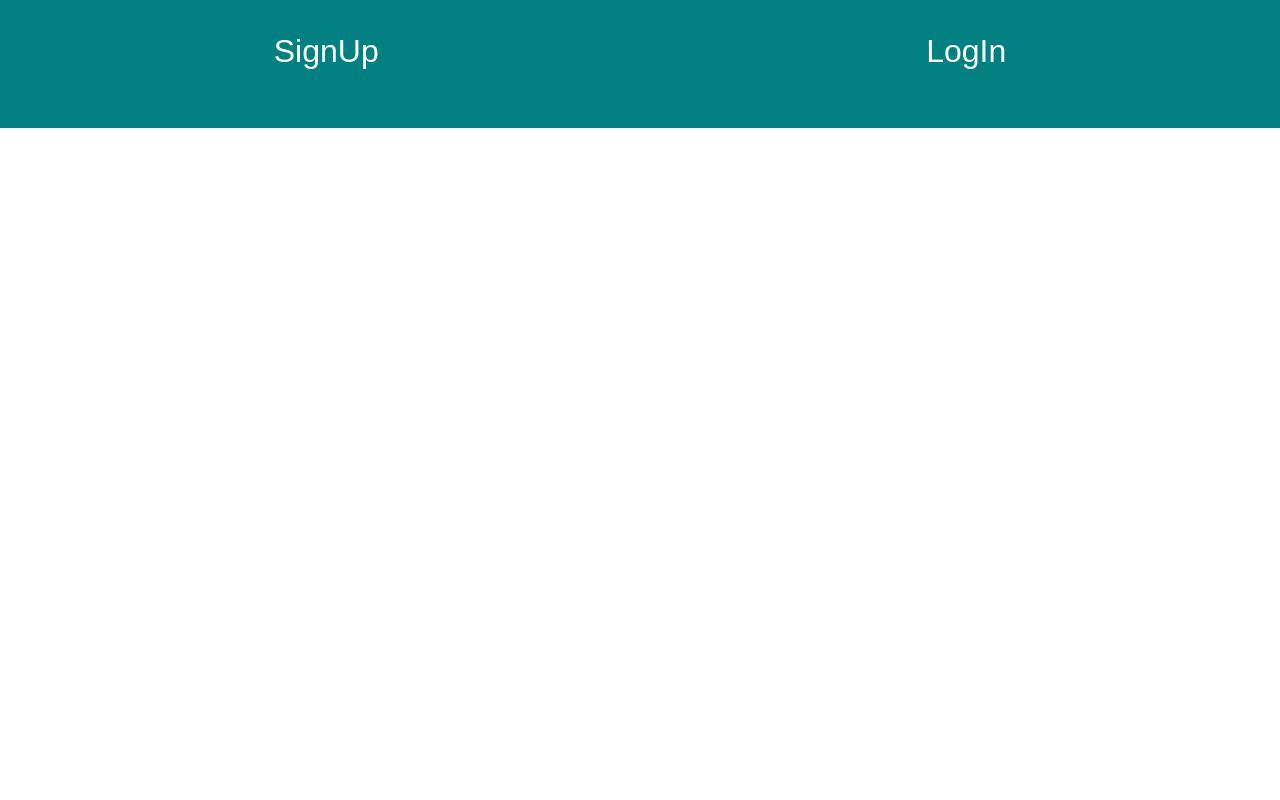
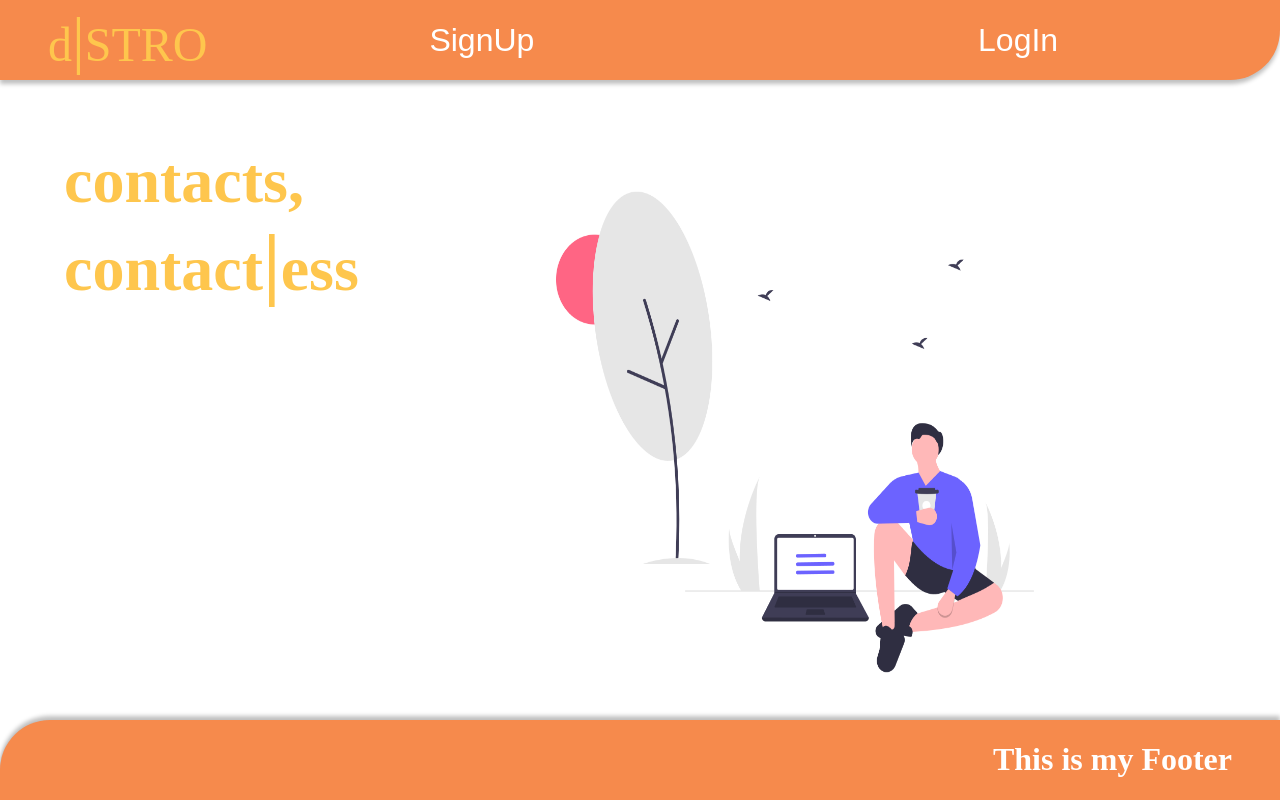
Before and after one commit to zachherwitz/Distro-Front, a React (Create React App) app: page / in a window 1280 px wide. Built offline with nearby package versions, Linux system fonts and the light colour scheme; no server answers.

Commit message:
just some light styling LOL

```diff
--- a/src/App.js
+++ b/src/App.js
@@ -1,13 +1,31 @@
 import React from 'react';
 import CallsheetDisplay from './components/callsheet/CallsheetDisplay';
 import DistroDisplay from './components/distro/DistroDisplay';
+import Footer from './components/Footer';
 import LogInDisplay from './components/LogInDisplay';
 import NavBar from './components/NavBar'
 import SingleUserDisplay from './components/users/SingleUserDisplay';
 import SignUpDisplay from './components/SignUpDisplay';
+import SplashScreen from './components/SplashScreen';
 import UserDisplay from './components/users/UserDisplay';
 
 import axios from 'axios';
+
+let colorPairs = [
+  {
+    navColor: '#89ABE3FF',
+    textColor: '#0063B2FF',
+  },
+  {
+    navColor: '#F68A4C',
+    textColor: '#FEC64D',
+  },
+  {
+    navColor: '#F5D10D',
+    textColor: '#181818',
+  },
+]
+
 
 class App extends React.Component {
   state = {
@@ -16,7 +34,7 @@ class App extends React.Component {
     route: '',
     isLoggedIn: false,
     loginShow: false,
-    signupShow: false
+    signupShow: false,
   }
 
   // Makeshift Route Changing until I can figure out router
@@ -45,7 +63,17 @@ class App extends React.Component {
     })
   }
 
+  // This is me venting after a long night of session work ><
+  colorRandomizer = () => {
+    let combo = colorPairs[Math.floor(Math.random() * colorPairs.length)]
+    this.setState({
+      navColor:combo.navColor,
+      textColor:combo.textColor
+    })
+  }
+
   componentDidMount = () => {
+    this.colorRandomizer()
     axios.get('https://distro-app-api.herokuapp.com/session', {withCredentials:true}).then((response) => {
       if(response.data.role === "admin") {
         axios.get('https://distro-app-api.herokuapp.com/users').then(
@@ -120,8 +148,8 @@ class App extends React.Component {
           users: ''
         })
         console.log(response);
+        window.location.reload();
     })
-    // window.location.reload();
   }
 
   refreshSingleUser = (obj) => {
@@ -187,6 +215,8 @@ class App extends React.Component {
           role={this.state.role}
           toggleSignUp={this.toggleSignUp}
           toggleLogIn={this.toggleLogIn}
+          navColor={this.state.navColor}
+          textColor={this.state.textColor}
         />
         {this.state.loginShow ? <LogInDisplay login={this.login}/> : null}
         {this.state.signupShow ? <SignUpDisplay signup={this.signup}/> : null}
@@ -209,6 +239,8 @@ class App extends React.Component {
         {this.state.route === "distro" && this.state.isLoggedIn ?
           <DistroDisplay/>
             : null}
+        {!this.state.isLoggedIn && !this.state.loginShow && !this.state.signupShow ? <SplashScreen textColor={this.state.textColor}/> : null}
+        <Footer navColor={this.state.navColor}/>
       </div>
     )
   }
--- /dev/null
+++ b/src/components/Footer.js
@@ -0,0 +1,11 @@
+import React from 'react';
+
+class Footer extends React.Component {
+  render = () => {
+    return <footer style={{background:this.props.navColor}}>
+      <h1>This is my Footer</h1>
+    </footer>
+  }
+}
+
+export default Footer
--- a/src/components/NavBar.js
+++ b/src/components/NavBar.js
@@ -2,7 +2,8 @@ import React from 'react';
 
 class NavBar extends React.Component {
   render = () => {
-    return <nav>
+    return <nav style={{background:this.props.navColor}}>
+      <div className="nav-logo" style={{color:this.props.textColor}}>d<span>|</span>STRO</div>
       {this.props.isLoggedIn ?
         <div className="nav-buttons">
         {this.props.role === 'admin' ?
@@ -15,7 +16,7 @@ class NavBar extends React.Component {
             <button
               route="createCallsheet"
               onClick={this.props.changeRoute}>
-              Callseet
+              Callsheet
             </button>
             <button
               route="distro"
--- /dev/null
+++ b/src/components/SplashScreen.js
@@ -0,0 +1,19 @@
+import React from 'react';
+import img from '../undraw_working_from_anywhere_ub67.png'
+
+class SplashScreen extends React.Component {
+  render = () => {
+    return <div style={{color:this.props.textColor}}
+    className="splash-page">
+    <div className="splash-text">
+      <h1>contacts,</h1>
+      <h1>contact<span className="splash-pipe">|</span>ess</h1>
+    </div>
+    <div className="splash-img-container">
+      <img src={img} className="splash-img"/>
+    </div>
+    </div>
+  }
+}
+
+export default SplashScreen
--- a/src/components/callsheet/NewCallsheetForm.js
+++ b/src/components/callsheet/NewCallsheetForm.js
@@ -76,7 +76,7 @@ class NewCallsheetForm extends React.Component {
   }
 
   render = () => {
-    return <div style={{display:'flex'}}>
+    return <div>
       <form onSubmit={this.composeCallsheet}>
         <input
           onKeyUp={this.newInput}
--- a/src/components/users/SingleUser.js
+++ b/src/components/users/SingleUser.js
@@ -21,7 +21,7 @@ class SingleUser extends React.Component {
   }
 
   render = () => {
-    return <div style={{padding: '20px', border: '2px dotted grey', background: 'thistle'}}>
+    return <div>
       <h1>This is my SINGLEUSER component</h1>
       <h2>{this.props.displayUser.name}</h2>
       <div>
--- a/src/components/users/UserDisplay.js
+++ b/src/components/users/UserDisplay.js
@@ -7,7 +7,7 @@ class UserDisplay extends React.Component {
   render = () => {
     return <div>
       <NewUserForm refreshUserList={this.props.refreshUserList}/>
-      <div style={{display: "flex"}}>
+      <div>
         <AllUsers
           allUsers={this.props.allUsers}
           displayUserProfile={this.props.displayUserProfile}/>
--- a/src/index.css
+++ b/src/index.css
@@ -1,16 +1,35 @@
-body {
+html, body, #root, .app-container {
   margin: 0;
+  height: 100%;
 }
 
+.app-container {
+  display: grid;
+  grid-template-rows: 10% 1fr 10%;
+}
+
+/* NAV */
+
 nav {
-  height: 8rem;
-  background: teal;
+  box-shadow: 0px 4px 4px rgba(0, 0, 0, 0.25);
+  border-radius: 0px 0px 50px 0px;
+  display: flex;
+  align-items: center;
+}
+
+.nav-logo {
+  font-size: 3rem;
+  margin-left: 3rem;
+}
+
+.nav-logo span {
+  font-size: 4rem;
 }
 
 .nav-buttons {
   display: flex;
+  width: 100%;
   justify-content: space-around;
-  padding-top: 2rem;
 }
 
 nav button {
@@ -18,4 +37,46 @@ nav button {
   font-size: 2rem;
   background: none;
   border: none;
+  padding: 0;
 }
+
+/* SPLASH PAGE */
+
+.splash-page {
+  display: flex;
+  justify-content: space-between;
+  padding: 5% 5% 0 5%;
+}
+
+.splash-text h1 {
+  font-size: 4rem;
+  margin: 0;
+  padding: 0;
+}
+
+.splash-pipe {
+  font-size: 5rem;
+}
+
+.splash-img-container {
+  display: flex;
+  justify-content: center
+}
+
+.splash-img {
+  width: 70%;
+  margin-left: 1rem;
+}
+
+/* FOOTER */
+footer {
+  color: white;
+  box-shadow: 0px 4px 4px 0px rgba(0, 0, 0, 0.25),
+              0px -4px 4px 0px rgba(0, 0, 0, 0.25);
+  border-radius: 50px 0px 0px 0px;
+}
+
+footer > h1 {
+  text-align: right;
+  margin-right: 3rem;
+}
```
Also changed, not shown: src/components/graveyard/Navigation.js (renamed from src/components/Navigation.js), src/undraw_working_from_anywhere_ub67.png (added), 1 other file (tests, documents, lock files or other folders).
